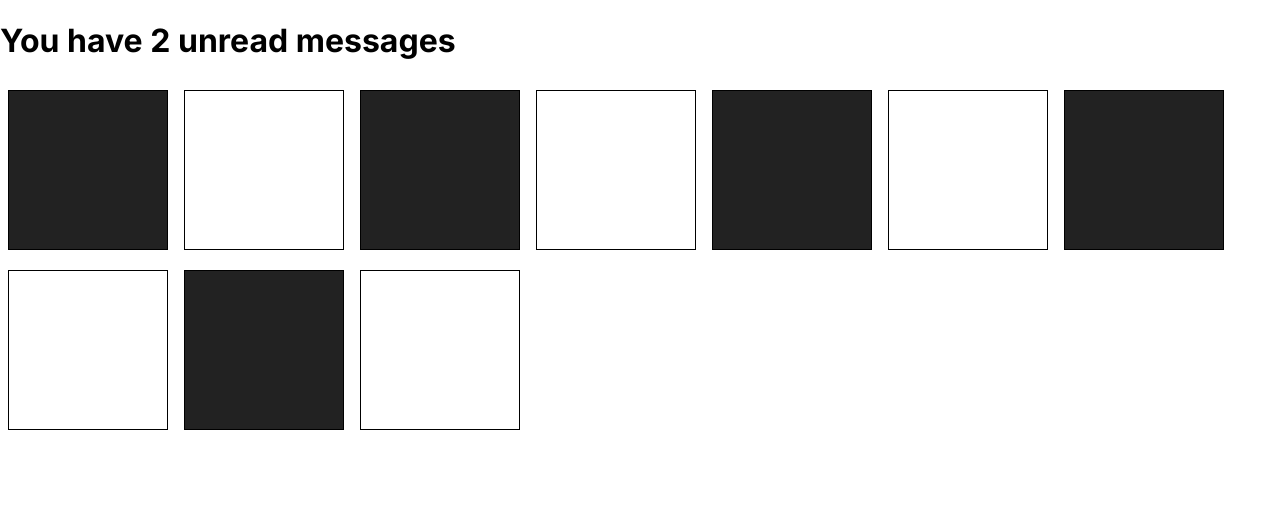
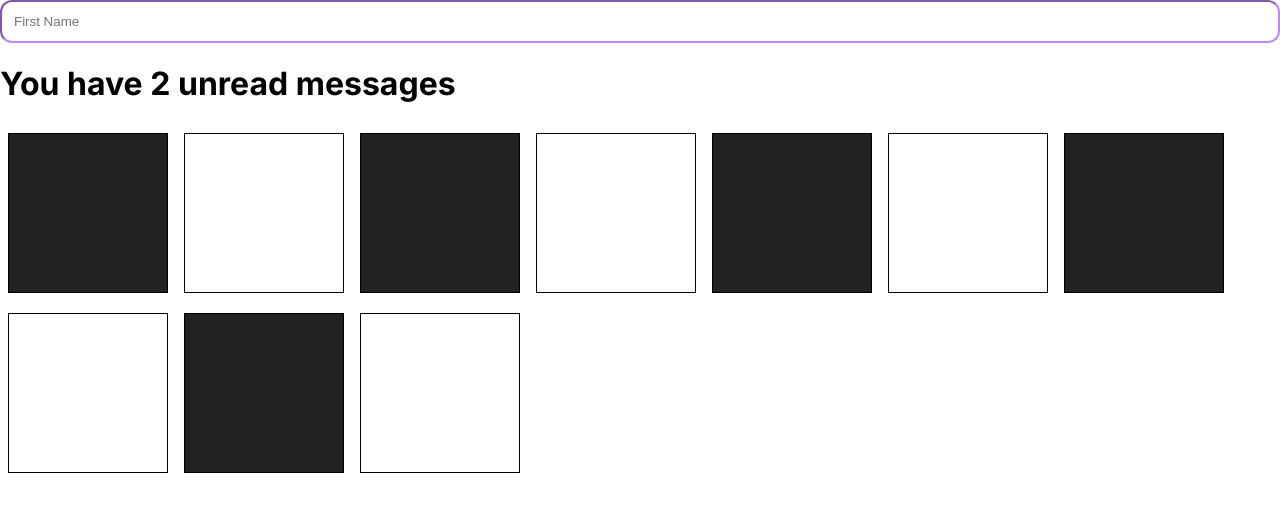
Before and after one commit to brandonfelty/react_tutorial, a React (Create React App) app: page /boxes in a window 1280 px wide. Shown: the top 512 px of the page. Built offline with nearby package versions, Linux system fonts and the light colour scheme.

Commit message:
add form to boxes

```diff
--- a/src/pages/Boxes.jsx
+++ b/src/pages/Boxes.jsx
@@ -2,6 +2,7 @@ import React, {useState} from 'react';
 import { boxData } from '../dummyData';
 import './Boxes.css';
 import Box from '../components/Box';
+import Form from '../components/Form';
 
 const Boxes = () => {
   const [ boxes, setBoxes ] = React.useState(boxData);
@@ -16,6 +17,7 @@ const Boxes = () => {
 
   return (
     <div className='boxes'>
+      <Form />
       {
         messages.length === 0 ?
         <h1>You're all caught up</h1> :
```
